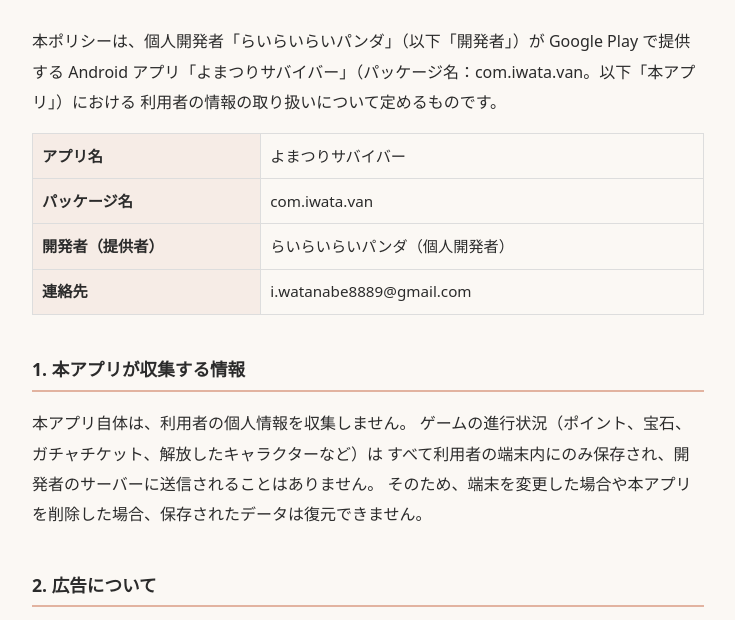
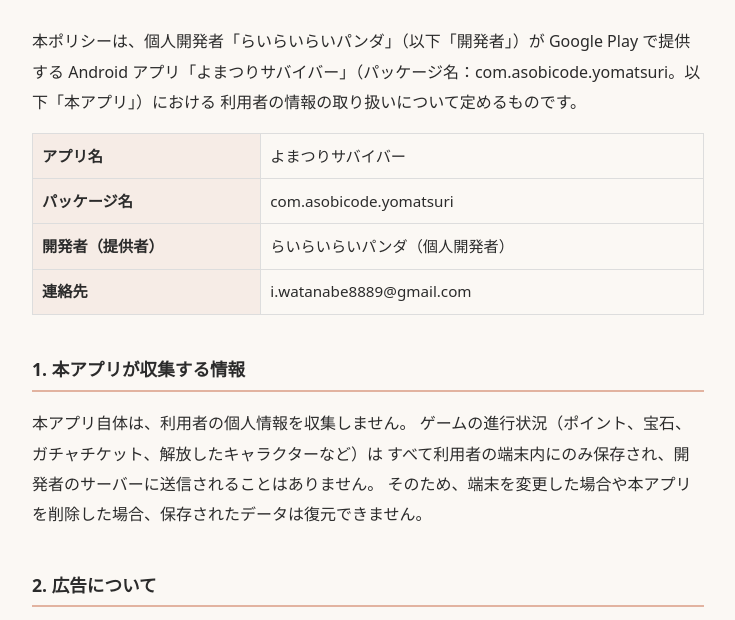
Before and after one commit to asobi-code/asobi-privacy, a plain HTML site: page van/index.html in a window 1280 px wide. Shown: the part 101-721 px from the top of the page, without its empty margins (272-1007 px from the left). Drawn offline with Linux system fonts and the light colour scheme.

Commit message:
van: update package name

```diff
--- a/van/index.html
+++ b/van/index.html
@@ -28,12 +28,12 @@
 <p class="date">最終更新日：2026年11月20日</p>
 
 <p>本ポリシーは、個人開発者「らいらいらいパンダ」（以下「開発者」）が Google Play で提供する
-Android アプリ「よまつりサバイバー」（パッケージ名：com.iwata.van。以下「本アプリ」）における
+Android アプリ「よまつりサバイバー」（パッケージ名：com.asobicode.yomatsuri。以下「本アプリ」）における
 利用者の情報の取り扱いについて定めるものです。</p>
 
 <table>
   <tr><th>アプリ名</th><td>よまつりサバイバー</td></tr>
-  <tr><th>パッケージ名</th><td>com.iwata.van</td></tr>
+  <tr><th>パッケージ名</th><td>com.asobicode.yomatsuri</td></tr>
   <tr><th>開発者（提供者）</th><td>らいらいらいパンダ（個人開発者）</td></tr>
   <tr><th>連絡先</th><td>i.watanabe8889@gmail.com</td></tr>
 </table>
```
